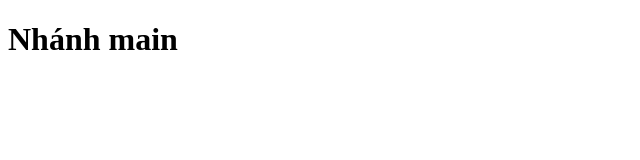
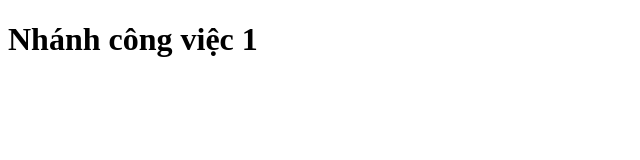
Before and after one commit to minhthach1510/duan05, a plain HTML site: page index.html in a window 1280 px wide. Shown: the whole page, without its empty margins (0-640 px from the left). Drawn offline with Linux system fonts and the light colour scheme.

Commit message:
cv 1 commit lần 1

```diff
--- a/index.html
+++ b/index.html
@@ -6,6 +6,6 @@
     <title>Document</title>
 </head>
 <body>
-    <h1>Nhánh main</h1>
+    <h1>Nhánh công việc 1</h1>
 </body>
 </html>
```
